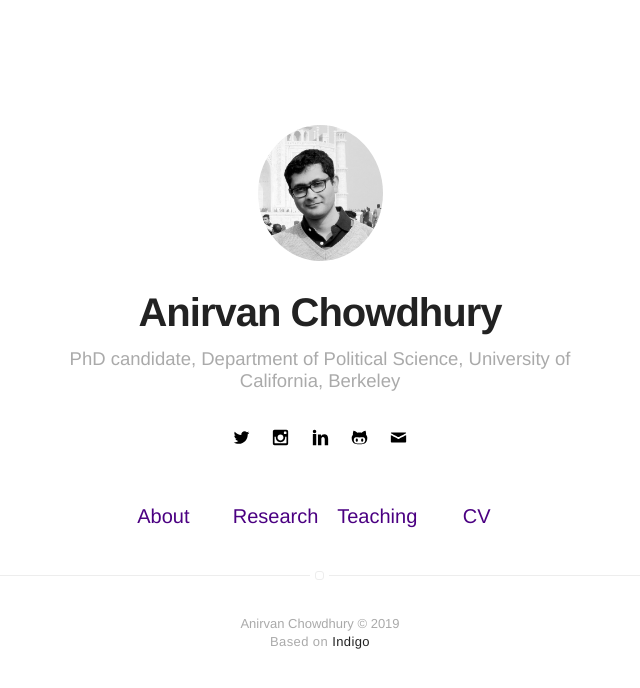
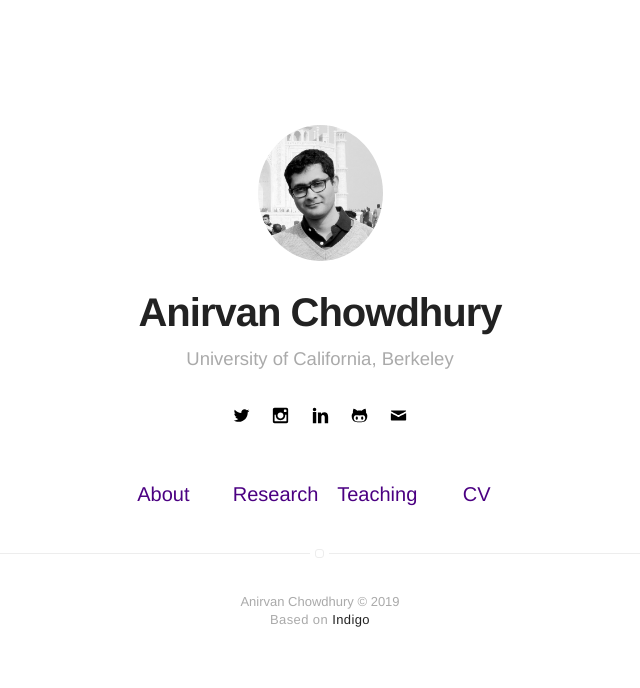
Before and after one commit to anirvanchowdhury/anirvanchowdhury.github.io, a Jekyll site: the page built from index.html, in a window 1280 px wide. Shown: the top 688 px of the page, without its empty margins (320-960 px from the left). Built offline with Jekyll 4.4.1, drawn with Linux system fonts in a browser that asks for light colours; part of the change alters nothing that is shown.

Commit message:
Update _config.yml

```diff
--- a/_config.yml
+++ b/_config.yml
@@ -1,6 +1,7 @@
 # main text of home
 name: Anirvan Chowdhury
-bio: PhD candidate, Department of Political Science, University of California, Berkeley
+bio: PhD candidate, Department of Political Science
+bio: University of California, Berkeley
 
 # twitter summary info
 description: Personal website - Anirvan Chowdhury
```
